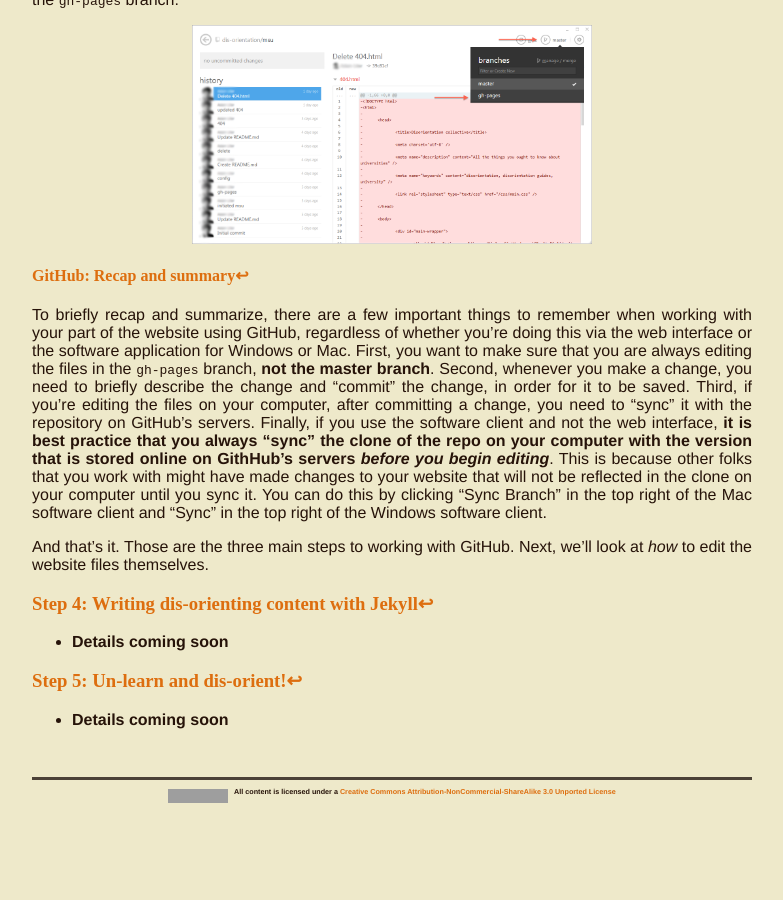
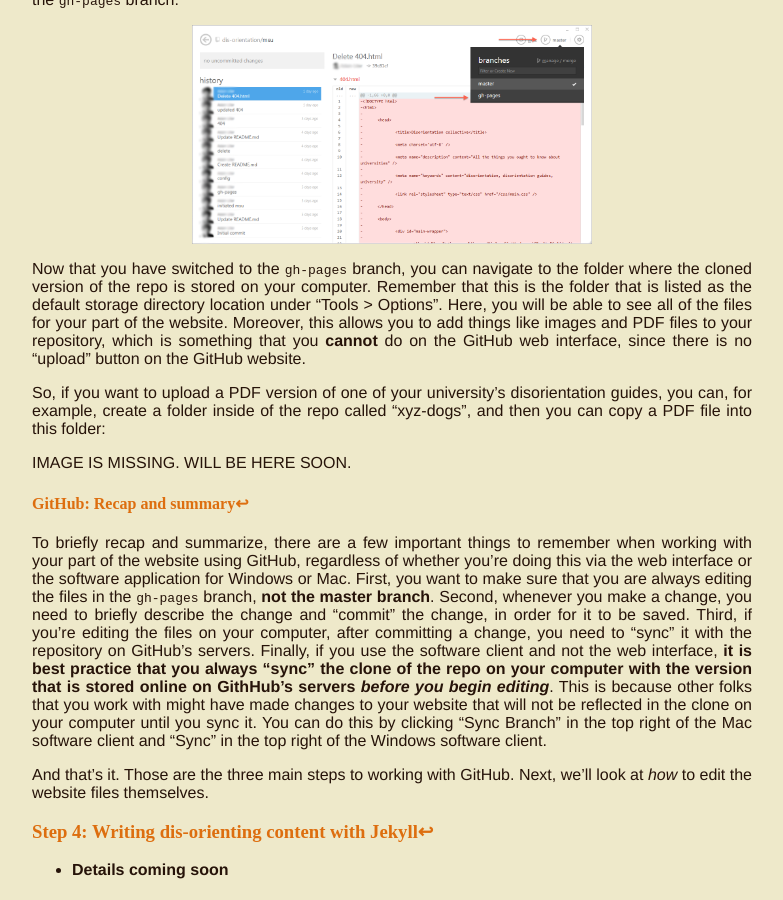
Before and after one commit to dis-orientation/dis-orientation.github.io, a Jekyll site: the page built from involved.md, in a window 1280 px wide and 900 px high, scrolled down 8035 px. Shown: the whole window, without its empty margins (248-1031 px from the left). Built offline with Jekyll 4.4.1, drawn with Linux system fonts in a browser that asks for light colours; Markdown is read by kramdown in place of the engine named in the settings; before the commit the page ends 8848 px from its top, so only the background shows below that; grey boxes are pictures that could not be loaded.

Commit message:
adding PDF

```diff
--- a/involved.md
+++ b/involved.md
@@ -167,6 +167,15 @@ The first thing you will need to do is change to the `gh-pages` branch. As noted
 
 <img alt="git-windows-branch" width="400" src="/images/git-windows-branch.png" style="display:block; margin:0 auto;" />
 
+Now that you have switched to the `gh-pages` branch, you can navigate to the folder where the cloned version of the repo is stored on your computer. Remember that this is the folder that is listed as the default storage directory location under "Tools > Options". Here, you will be able to see all of the files for your part of the website. Moreover, this allows you to add things like images and PDF files to your repository, which is something that you **cannot** do on the GitHub web interface, since there is no "upload" button on the GitHub website.
+
+So, if you want to upload a PDF version of one of your university's disorientation guides, you can, for example, create a folder inside of the repo called "xyz-dogs", and then you can copy a PDF file into this folder:
+
+IMAGE IS MISSING. WILL BE HERE SOON.
+
+<!--
+<img alt="git-mac-pdf" width="400" src="/images/git-mac-pdf.png" style="display:block; margin:0 auto;" />
+-->
 
 #### <a id="github-summary">GitHub: Recap and summary</a><a href="#toc">↩</a>
 
```
